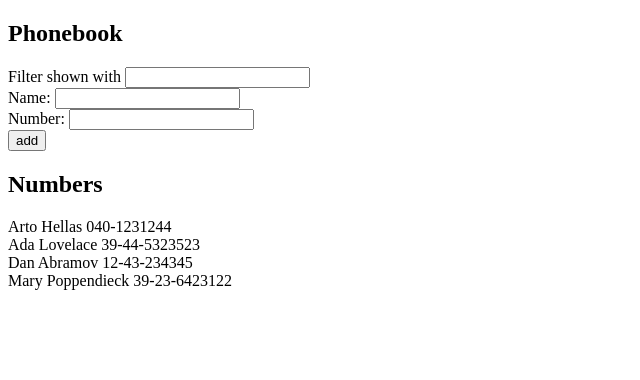
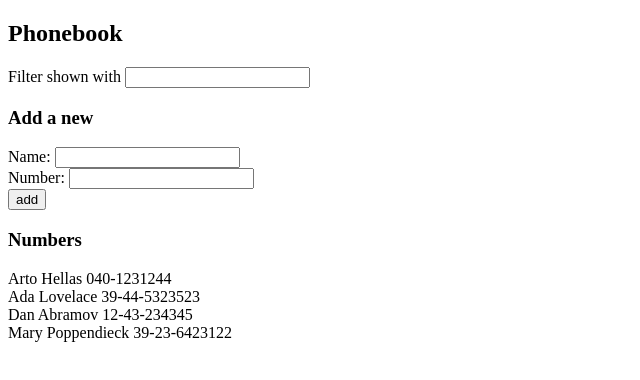
Before and after one commit to Jereviitasalo/Full-Stack-Open, a React (Vite) app in the folder Osa2/puhelinluettelo/: page / in a window 1280 px wide. Shown: the top 380 px of the page, without its empty margins (0-640 px from the left). Built offline with nearby package versions, Linux system fonts and the light colour scheme.

Commit message:
Added last steps for the puhelinluettelo exercises

```diff
--- a/Osa2/puhelinluettelo/src/App.jsx
+++ b/Osa2/puhelinluettelo/src/App.jsx
@@ -1,15 +1,30 @@
 import { useState } from 'react'
 
-const PersonForm = (props) => {
+const PersonForm = ({addName, handleNameChange, newName, newNumber, handleNumberChange}) => {
 
   return (
-    <form onSubmit={props.addName}>
-      <div>Name: <input value={props.newName} onChange={props.handleNameChange}/></div>
-      <div>Number: <input value={props.newNumber} onChange={props.handleNumberChange}/></div>
+    <form onSubmit={addName}>
+      <div>Name: <input value={newName} onChange={handleNameChange}/></div>
+      <div>Number: <input value={newNumber} onChange={handleNumberChange}/></div>
       <div><button type="submit">add</button></div>
     </form>
   )
 }
+
+const Filter = ({searchString, handleStringChange}) => {
+  return (
+    <div>Filter shown with <input value={searchString} onChange={handleStringChange}/></div>
+  )
+}
+
+const Persons = (props) => {
+  return (
+    props.filteredPersons.map(element =>
+      <div key={element.name}>
+        {element.name} {element.number}
+      </div>
+  )
+)}
 
 const App = () => {
   const [persons, setPersons] = useState([
@@ -42,7 +57,10 @@ const App = () => {
   return (
     <div>
       <h2>Phonebook</h2>
-      <div><div>Filter shown with <input onChange={handleStringChange}/></div></div>
+
+      <Filter handleStringChange={handleStringChange} searchString={searchString}/>
+
+      <h3>Add a new</h3>
 
       <div><PersonForm
         addName={addName}
@@ -51,11 +69,10 @@ const App = () => {
         handleNameChange={handleNameChange}
         handleNumberChange={handleNumberChange}/>
       </div>
-      <h2>Numbers</h2>
-      {filteredPersons.map(element =>
-        <div key={element.name}>
-          {element.name} {element.number}
-        </div>)}
+
+      <h3>Numbers</h3>
+
+      <Persons filteredPersons={filteredPersons}/>
     </div>
   )
 
```
